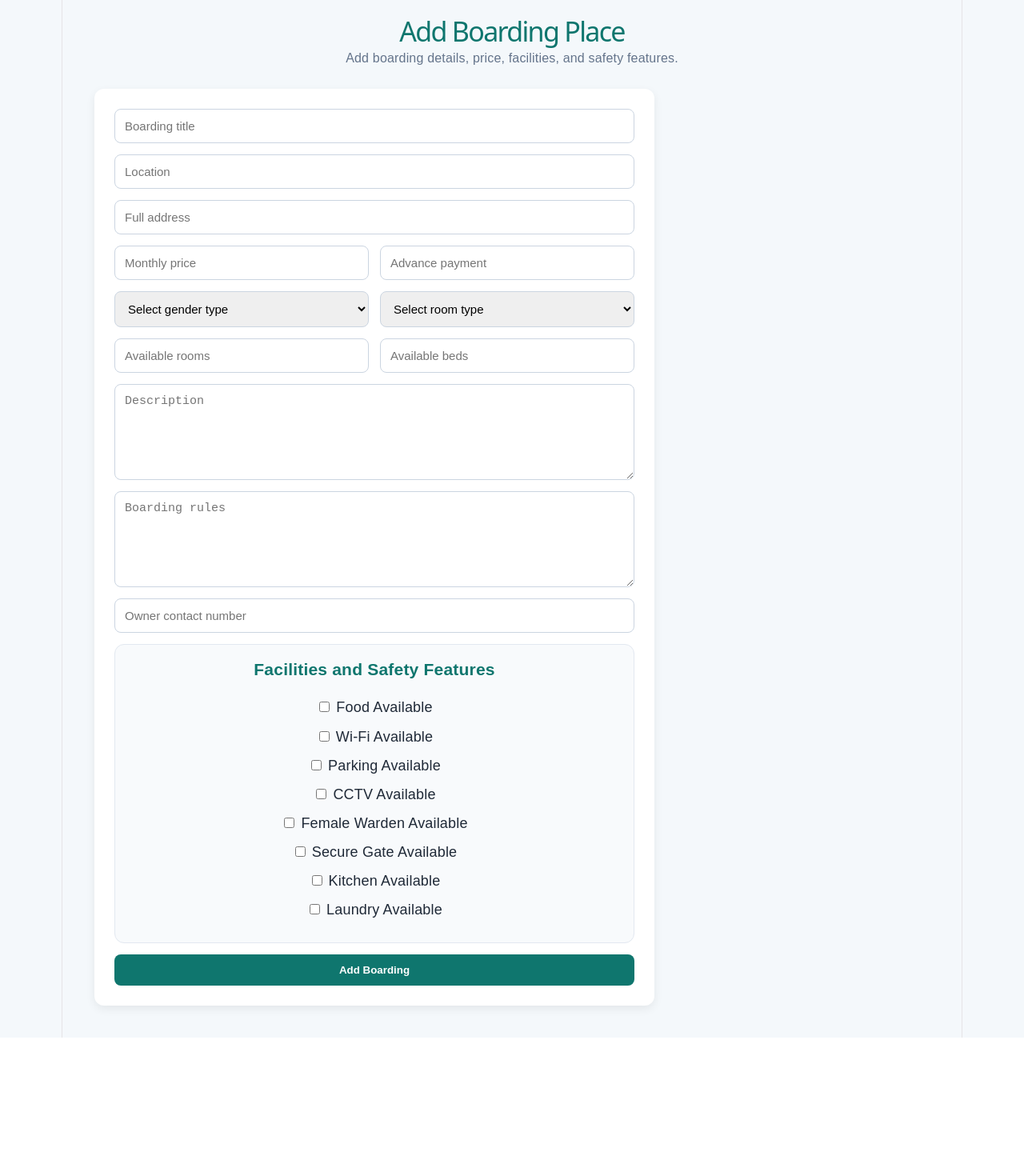
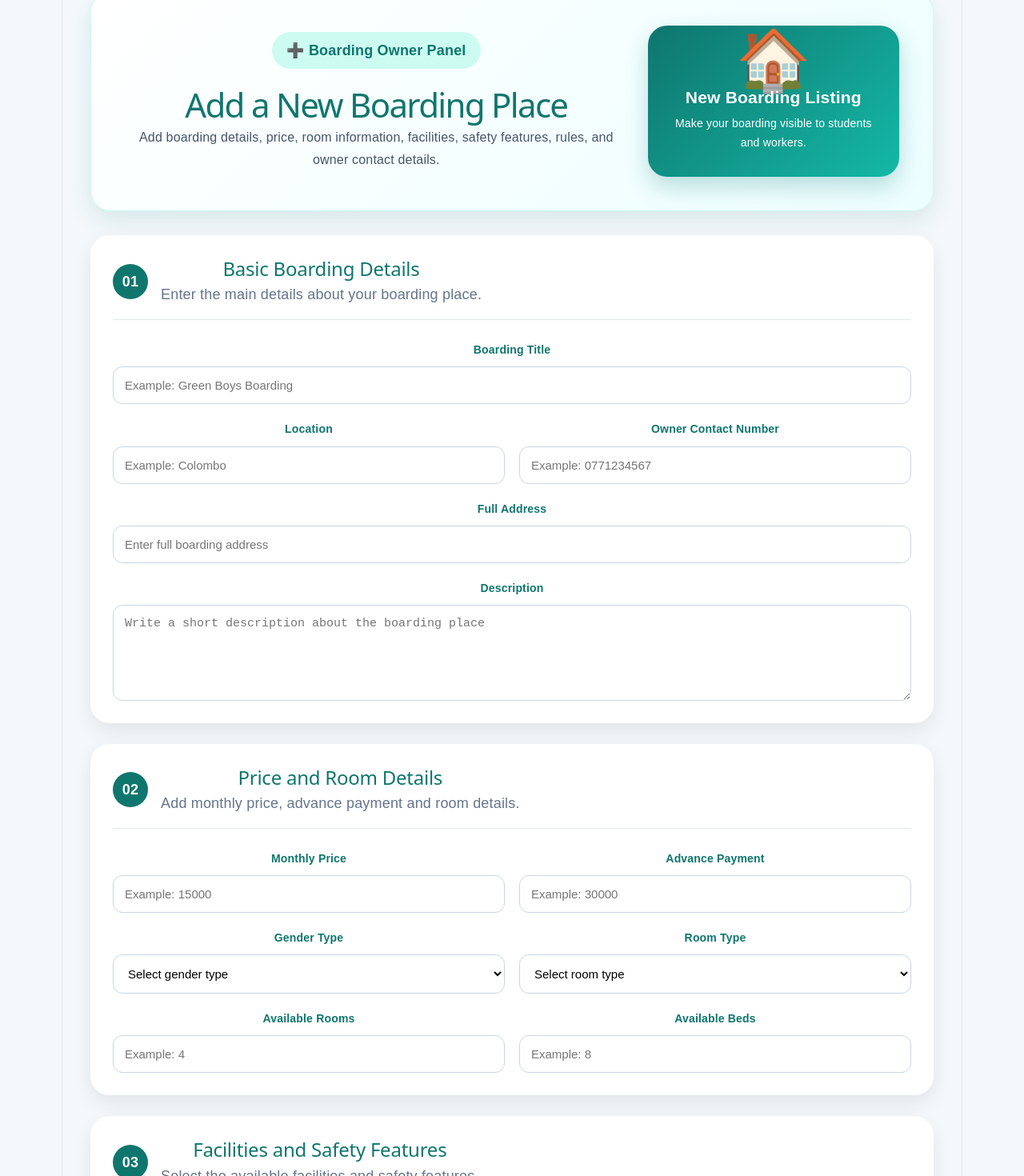
Before and after one commit to TharinduRUSL/boarding-house-system, a React app in the folder frontend/: page /add-boarding in a window 1280 px wide. Shown: the part 120-1590 px from the top of the page at 80% size. Before the commit the page ends 1417 px from the top, so only its background shows below. Built offline with nearby package versions, Linux system fonts and the light colour scheme; the HTML template or start-up script is replaced by a standard one.

Commit message:
Improve add boarding page UI

```diff
--- a/frontend/src/App.css
+++ b/frontend/src/App.css
@@ -1354,3 +1354,223 @@ body {
     align-items: stretch;
   }
 }
+.add-boarding-page {
+  padding: 35px;
+  background: #f4f8fb;
+}
+
+.add-boarding-hero {
+  display: grid;
+  grid-template-columns: 2fr 1fr;
+  gap: 25px;
+  align-items: center;
+  background: linear-gradient(135deg, #ffffff, #ecfeff);
+  border: 1px solid #ccfbf1;
+  border-radius: 26px;
+  padding: 42px;
+  box-shadow: 0 12px 30px rgba(15, 118, 110, 0.12);
+  margin-bottom: 30px;
+}
+
+.add-boarding-hero h1 {
+  color: #0f766e;
+  font-size: 42px;
+  margin: 14px 0;
+}
+
+.add-boarding-hero p {
+  color: #475569;
+  font-size: 16px;
+  line-height: 1.7;
+}
+
+.add-hero-card {
+  background: linear-gradient(135deg, #0f766e, #14b8a6);
+  color: white;
+  border-radius: 24px;
+  padding: 30px;
+  text-align: center;
+  box-shadow: 0 12px 28px rgba(15, 118, 110, 0.25);
+}
+
+.add-hero-icon {
+  font-size: 75px;
+  margin-bottom: 10px;
+}
+
+.add-hero-card h3 {
+  margin-bottom: 8px;
+}
+
+.add-hero-card p {
+  color: white;
+  font-size: 14px;
+}
+
+.premium-form {
+  display: flex;
+  flex-direction: column;
+  gap: 26px;
+}
+
+.form-section {
+  background: white;
+  border-radius: 24px;
+  padding: 28px;
+  box-shadow: 0 10px 26px rgba(0, 0, 0, 0.08);
+}
+
+.form-section-title {
+  display: flex;
+  gap: 16px;
+  align-items: center;
+  margin-bottom: 24px;
+  border-bottom: 1px solid #e2e8f0;
+  padding-bottom: 18px;
+}
+
+.form-section-title span {
+  background: #0f766e;
+  color: white;
+  width: 44px;
+  height: 44px;
+  border-radius: 50%;
+  display: inline-flex;
+  align-items: center;
+  justify-content: center;
+  font-weight: bold;
+}
+
+.form-section-title h2 {
+  color: #0f766e;
+  margin: 0 0 5px;
+}
+
+.form-section-title p {
+  color: #64748b;
+  margin: 0;
+}
+
+.premium-form-grid {
+  display: grid;
+  grid-template-columns: 1fr 1fr;
+  gap: 18px;
+}
+
+.input-group {
+  display: flex;
+  flex-direction: column;
+  gap: 8px;
+}
+
+.full-width {
+  grid-column: 1 / -1;
+}
+
+.input-group label {
+  color: #0f766e;
+  font-weight: bold;
+  font-size: 14px;
+}
+
+.input-group input,
+.input-group select,
+.input-group textarea {
+  padding: 14px;
+  border: 1px solid #cbd5e1;
+  border-radius: 12px;
+  font-size: 15px;
+  outline: none;
+  background: white;
+}
+
+.input-group textarea {
+  min-height: 120px;
+  resize: vertical;
+}
+
+.input-group input:focus,
+.input-group select:focus,
+.input-group textarea:focus {
+  border-color: #0f766e;
+  box-shadow: 0 0 0 3px rgba(15, 118, 110, 0.12);
+}
+
+.facility-check-grid {
+  display: grid;
+  grid-template-columns: repeat(4, 1fr);
+  gap: 14px;
+}
+
+.facility-check-grid label {
+  background: #f8fafc;
+  border: 1px solid #e2e8f0;
+  border-radius: 16px;
+  padding: 16px;
+  cursor: pointer;
+  transition: 0.2s ease;
+}
+
+.facility-check-grid label:hover {
+  border-color: #0f766e;
+  background: #ecfeff;
+}
+
+.facility-check-grid input {
+  margin-right: 8px;
+}
+
+.facility-check-grid span {
+  font-weight: 600;
+  color: #334155;
+}
+
+.form-actions {
+  display: flex;
+  justify-content: flex-end;
+}
+
+.large-btn {
+  padding: 15px 28px;
+  font-size: 16px;
+}
+
+@media (max-width: 1000px) {
+  .add-boarding-hero {
+    grid-template-columns: 1fr;
+  }
+
+  .facility-check-grid {
+    grid-template-columns: 1fr 1fr;
+  }
+}
+
+@media (max-width: 700px) {
+  .add-boarding-page {
+    padding: 18px;
+  }
+
+  .add-boarding-hero {
+    padding: 25px;
+  }
+
+  .add-boarding-hero h1 {
+    font-size: 30px;
+  }
+
+  .premium-form-grid {
+    grid-template-columns: 1fr;
+  }
+
+  .facility-check-grid {
+    grid-template-columns: 1fr;
+  }
+
+  .form-actions {
+    justify-content: stretch;
+  }
+
+  .large-btn {
+    width: 100%;
+  }
+}
--- a/frontend/src/pages/AddBoarding.jsx
+++ b/frontend/src/pages/AddBoarding.jsx
@@ -39,8 +39,6 @@ function AddBoarding() {
   const handleSubmit = async (e) => {
     e.preventDefault();
 
-    alert("Submit button clicked");
-
     const boardingData = {
       ...formData,
       monthlyPrice: Number(formData.monthlyPrice),
@@ -50,9 +48,7 @@ function AddBoarding() {
     };
 
     try {
-      const result = await createBoarding(boardingData);
-      console.log("Backend response:", result);
-
+      await createBoarding(boardingData);
       alert("Boarding place added successfully!");
 
       setFormData({
@@ -86,60 +82,130 @@ function AddBoarding() {
   };
 
   return (
-    <div className="page">
-      <div className="page-header">
-        <h1>Add Boarding Place</h1>
-        <p>Add boarding details, price, facilities, and safety features.</p>
+    <div className="add-boarding-page">
+      <section className="add-boarding-hero">
+        <div>
+          <span className="premium-badge">➕ Boarding Owner Panel</span>
+          <h1>Add a New Boarding Place</h1>
+          <p>
+            Add boarding details, price, room information, facilities, safety
+            features, rules, and owner contact details.
+          </p>
         </div>
 
-      <form className="form" onSubmit={handleSubmit}>
+        <div className="add-hero-card">
+          <div className="add-hero-icon">🏠</div>
+          <h3>New Boarding Listing</h3>
+          <p>Make your boarding visible to students and workers.</p>
+        </div>
+      </section>
+
+      <form className="premium-form" onSubmit={handleSubmit}>
+        <div className="form-section">
+          <div className="form-section-title">
+            <span>01</span>
+            <div>
+              <h2>Basic Boarding Details</h2>
+              <p>Enter the main details about your boarding place.</p>
+            </div>
+          </div>
+
+          <div className="premium-form-grid">
+            <div className="input-group full-width">
+              <label>Boarding Title</label>
               <input
                 type="text"
                 name="title"
-          placeholder="Boarding title"
+                placeholder="Example: Green Boys Boarding"
                 value={formData.title}
                 onChange={handleChange}
                 required
               />
+            </div>
 
+            <div className="input-group">
+              <label>Location</label>
               <input
                 type="text"
                 name="location"
-          placeholder="Location"
+                placeholder="Example: Colombo"
                 value={formData.location}
                 onChange={handleChange}
                 required
               />
+            </div>
 
+            <div className="input-group">
+              <label>Owner Contact Number</label>
+              <input
+                type="text"
+                name="contactNumber"
+                placeholder="Example: 0771234567"
+                value={formData.contactNumber}
+                onChange={handleChange}
+                required
+              />
+            </div>
+
+            <div className="input-group full-width">
+              <label>Full Address</label>
               <input
                 type="text"
                 name="address"
-          placeholder="Full address"
+                placeholder="Enter full boarding address"
                 value={formData.address}
                 onChange={handleChange}
                 required
               />
+            </div>
 
-        <div className="form-row">
+            <div className="input-group full-width">
+              <label>Description</label>
+              <textarea
+                name="description"
+                placeholder="Write a short description about the boarding place"
+                value={formData.description}
+                onChange={handleChange}
+              ></textarea>
+            </div>
+          </div>
+        </div>
+
+        <div className="form-section">
+          <div className="form-section-title">
+            <span>02</span>
+            <div>
+              <h2>Price and Room Details</h2>
+              <p>Add monthly price, advance payment and room details.</p>
+            </div>
+          </div>
+
+          <div className="premium-form-grid">
+            <div className="input-group">
+              <label>Monthly Price</label>
               <input
                 type="number"
                 name="monthlyPrice"
-            placeholder="Monthly price"
+                placeholder="Example: 15000"
                 value={formData.monthlyPrice}
                 onChange={handleChange}
                 required
               />
+            </div>
 
+            <div className="input-group">
+              <label>Advance Payment</label>
               <input
                 type="number"
                 name="advancePayment"
-            placeholder="Advance payment"
+                placeholder="Example: 30000"
                 value={formData.advancePayment}
                 onChange={handleChange}
               />
             </div>
 
-        <div className="form-row">
+            <div className="input-group">
+              <label>Gender Type</label>
               <select
                 name="genderType"
                 value={formData.genderType}
@@ -152,7 +218,10 @@ function AddBoarding() {
                 <option value="BOYS_AND_GIRLS">Boys and Girls</option>
                 <option value="ANY">Any</option>
               </select>
+            </div>
 
+            <div className="input-group">
+              <label>Room Type</label>
               <select
                 name="roomType"
                 value={formData.roomType}
@@ -167,50 +236,40 @@ function AddBoarding() {
               </select>
             </div>
 
-        <div className="form-row">
+            <div className="input-group">
+              <label>Available Rooms</label>
               <input
                 type="number"
                 name="availableRooms"
-            placeholder="Available rooms"
+                placeholder="Example: 4"
                 value={formData.availableRooms}
                 onChange={handleChange}
               />
+            </div>
 
+            <div className="input-group">
+              <label>Available Beds</label>
               <input
                 type="number"
                 name="availableBeds"
-            placeholder="Available beds"
+                placeholder="Example: 8"
                 value={formData.availableBeds}
                 onChange={handleChange}
               />
             </div>
+          </div>
+        </div>
 
-        <textarea
-          name="description"
-          placeholder="Description"
-          value={formData.description}
-          onChange={handleChange}
-        ></textarea>
+        <div className="form-section">
+          <div className="form-section-title">
+            <span>03</span>
+            <div>
+              <h2>Facilities and Safety Features</h2>
+              <p>Select the available facilities and safety features.</p>
+            </div>
+          </div>
 
-        <textarea
-          name="rules"
-          placeholder="Boarding rules"
-          value={formData.rules}
-          onChange={handleChange}
-        ></textarea>
-
-        <input
-          type="text"
-          name="contactNumber"
-          placeholder="Owner contact number"
-          value={formData.contactNumber}
-          onChange={handleChange}
-          required
-        />
-
-        <div className="checkbox-section">
-          <h3>Facilities and Safety Features</h3>
-
+          <div className="facility-check-grid">
             <label>
               <input
                 type="checkbox"
@@ -218,7 +277,7 @@ function AddBoarding() {
                 checked={formData.foodAvailable}
                 onChange={handleChange}
               />
-            Food Available
+              <span>🍽️ Food Available</span>
             </label>
 
             <label>
@@ -228,7 +287,7 @@ function AddBoarding() {
                 checked={formData.wifiAvailable}
                 onChange={handleChange}
               />
-            Wi-Fi Available
+              <span>📶 Wi-Fi Available</span>
             </label>
 
             <label>
@@ -238,7 +297,7 @@ function AddBoarding() {
                 checked={formData.parkingAvailable}
                 onChange={handleChange}
               />
-            Parking Available
+              <span>🅿️ Parking Available</span>
             </label>
 
             <label>
@@ -248,7 +307,7 @@ function AddBoarding() {
                 checked={formData.cctvAvailable}
                 onChange={handleChange}
               />
-            CCTV Available
+              <span>📹 CCTV Available</span>
             </label>
 
             <label>
@@ -258,7 +317,7 @@ function AddBoarding() {
                 checked={formData.femaleWardenAvailable}
                 onChange={handleChange}
               />
-            Female Warden Available
+              <span>👩‍💼 Female Warden</span>
             </label>
 
             <label>
@@ -268,7 +327,7 @@ function AddBoarding() {
                 checked={formData.secureGateAvailable}
                 onChange={handleChange}
               />
-            Secure Gate Available
+              <span>🔐 Secure Gate</span>
             </label>
 
             <label>
@@ -278,7 +337,7 @@ function AddBoarding() {
                 checked={formData.kitchenAvailable}
                 onChange={handleChange}
               />
-            Kitchen Available
+              <span>🍳 Kitchen Available</span>
             </label>
 
             <label>
@@ -288,13 +347,36 @@ function AddBoarding() {
                 checked={formData.laundryAvailable}
                 onChange={handleChange}
               />
-            Laundry Available
+              <span>🧺 Laundry Available</span>
             </label>
           </div>
+        </div>
 
-        <button type="submit" className="btn primary">
-          Add Boarding
+        <div className="form-section">
+          <div className="form-section-title">
+            <span>04</span>
+            <div>
+              <h2>Boarding Rules</h2>
+              <p>Add important rules students should know before booking.</p>
+            </div>
+          </div>
+
+          <div className="input-group full-width">
+            <label>Rules</label>
+            <textarea
+              name="rules"
+              placeholder="Example: No visitors after 8.00 PM. Keep rooms clean."
+              value={formData.rules}
+              onChange={handleChange}
+            ></textarea>
+          </div>
+        </div>
+
+        <div className="form-actions">
+          <button type="submit" className="btn primary large-btn">
+            Save Boarding Place
           </button>
+        </div>
       </form>
     </div>
   );
```
Lines whose indentation alone changed are shown as unchanged.
